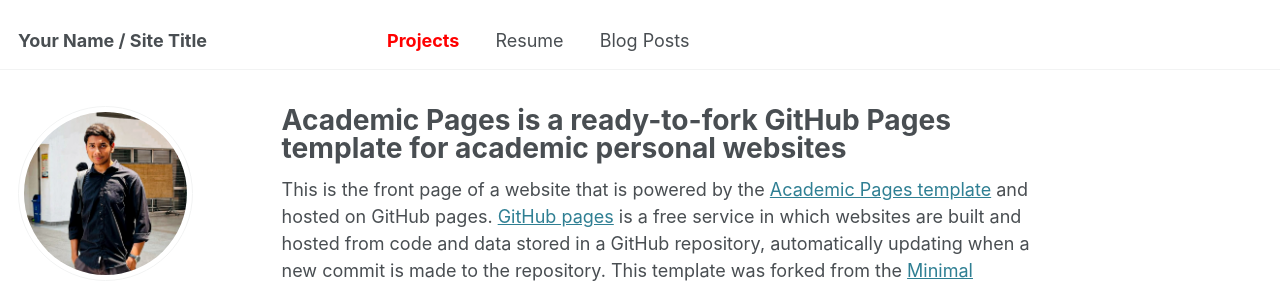
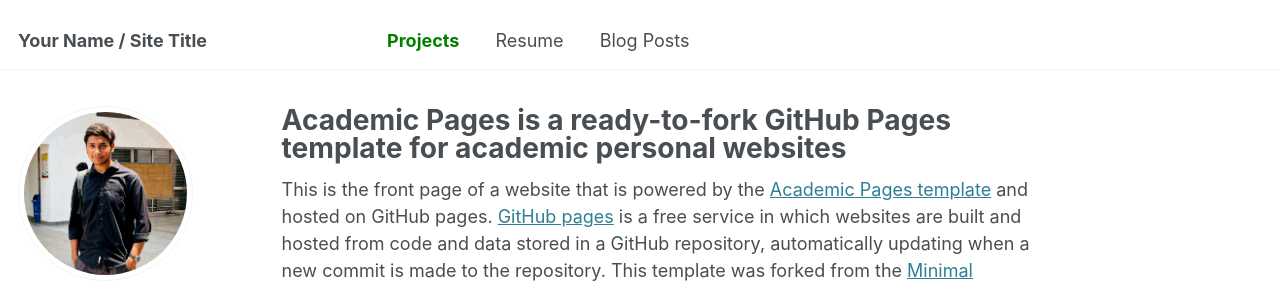
Before and after one commit to AbrarJahin7/cyberportfolio.github.io, a Jekyll site: the page built from _pages/about.md, in a window 1280 px wide. Shown: the top 283 px of the page. Built offline with Jekyll 4.4.1, drawn with Linux system fonts in a browser that asks for light colours; some web fonts are replaced.

Commit message:
Update navigation.yml

```diff
--- a/_data/navigation.yml
+++ b/_data/navigation.yml
@@ -13,7 +13,7 @@ main:
 
   - #title: "Teaching"
     #url: /teaching/
-  - title: "<span style='color: red; font-weight: bold;'>Projects</span>"
+  - title: "<span style='color: green; font-weight: bold;'>Projects</span>"
     url: /portfolio/
 
   - title: "Resume"
```
